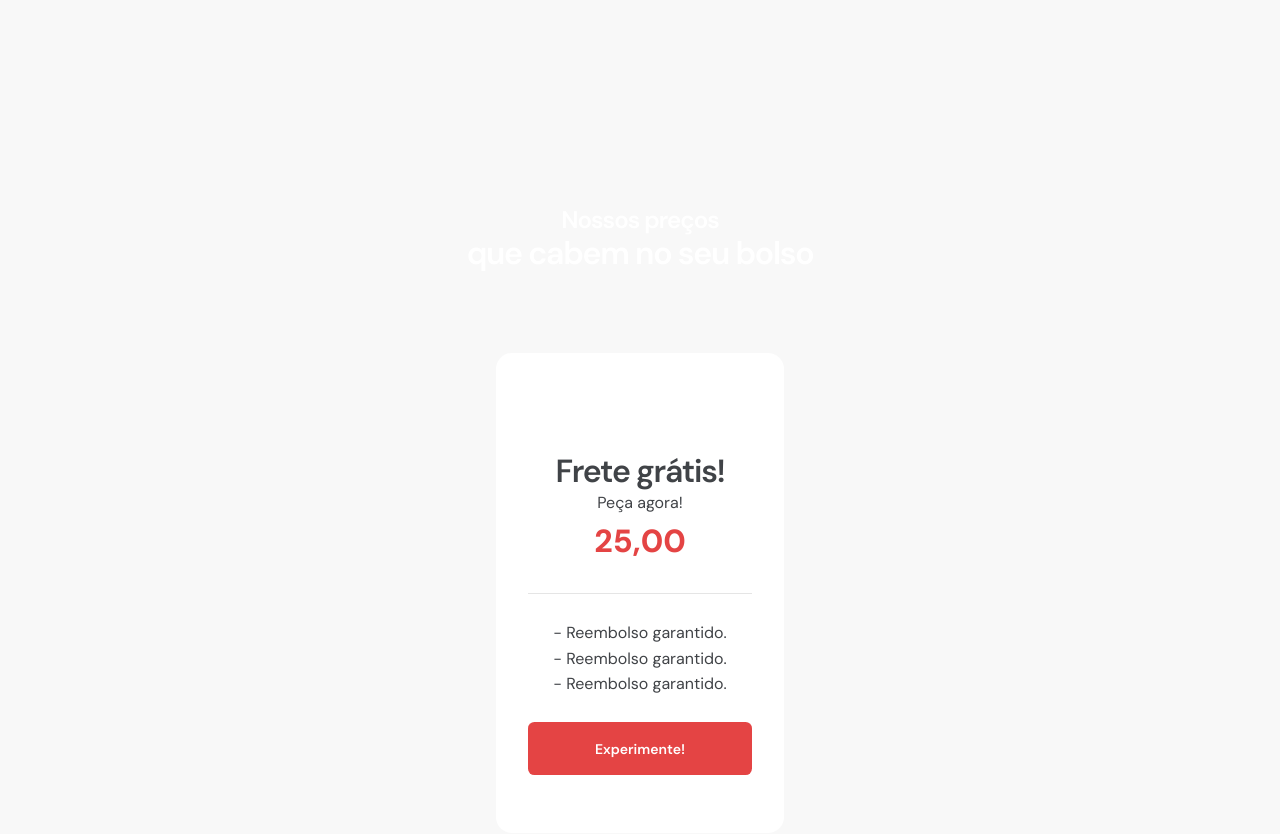
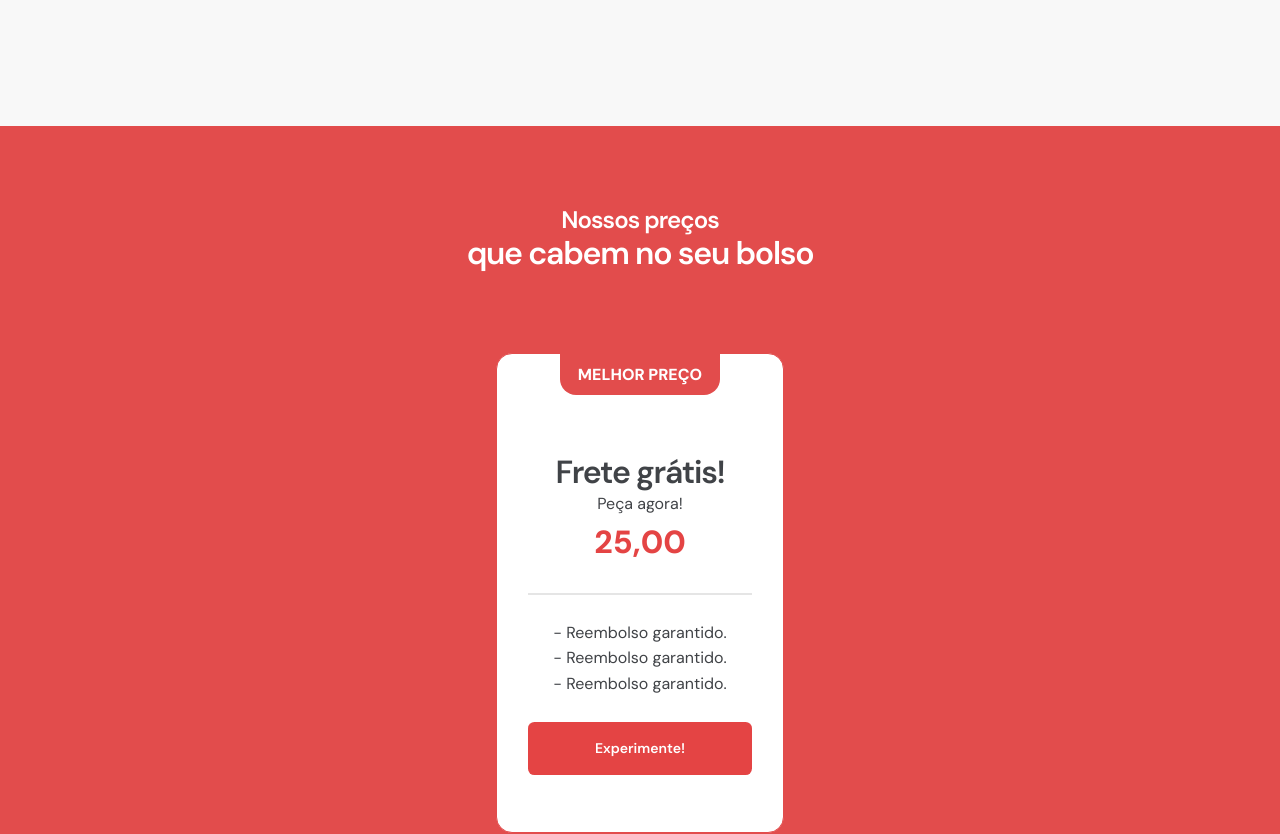
Before and after one commit to anaclaraberga/afood.company, a React (Create React App) app: page / in a window 1280 px wide. Shown: the part 660-1494 px from the top of the page. Built offline with nearby package versions, Linux system fonts and the light colour scheme.

Commit message:
feat: add colors to global styles

```diff
--- a/src/styles/index.css
+++ b/src/styles/index.css
@@ -28,6 +28,8 @@
     --light-gray: #F8F8F8;
     --primary-color: #E44444;
     --secondary-color: #993838;
+    --terciary-color: #e24c4c;
+    --alternative-color: #c31010;
 
     --fs-sm: 0.875rem;
     --fs-base: 1rem;
```
